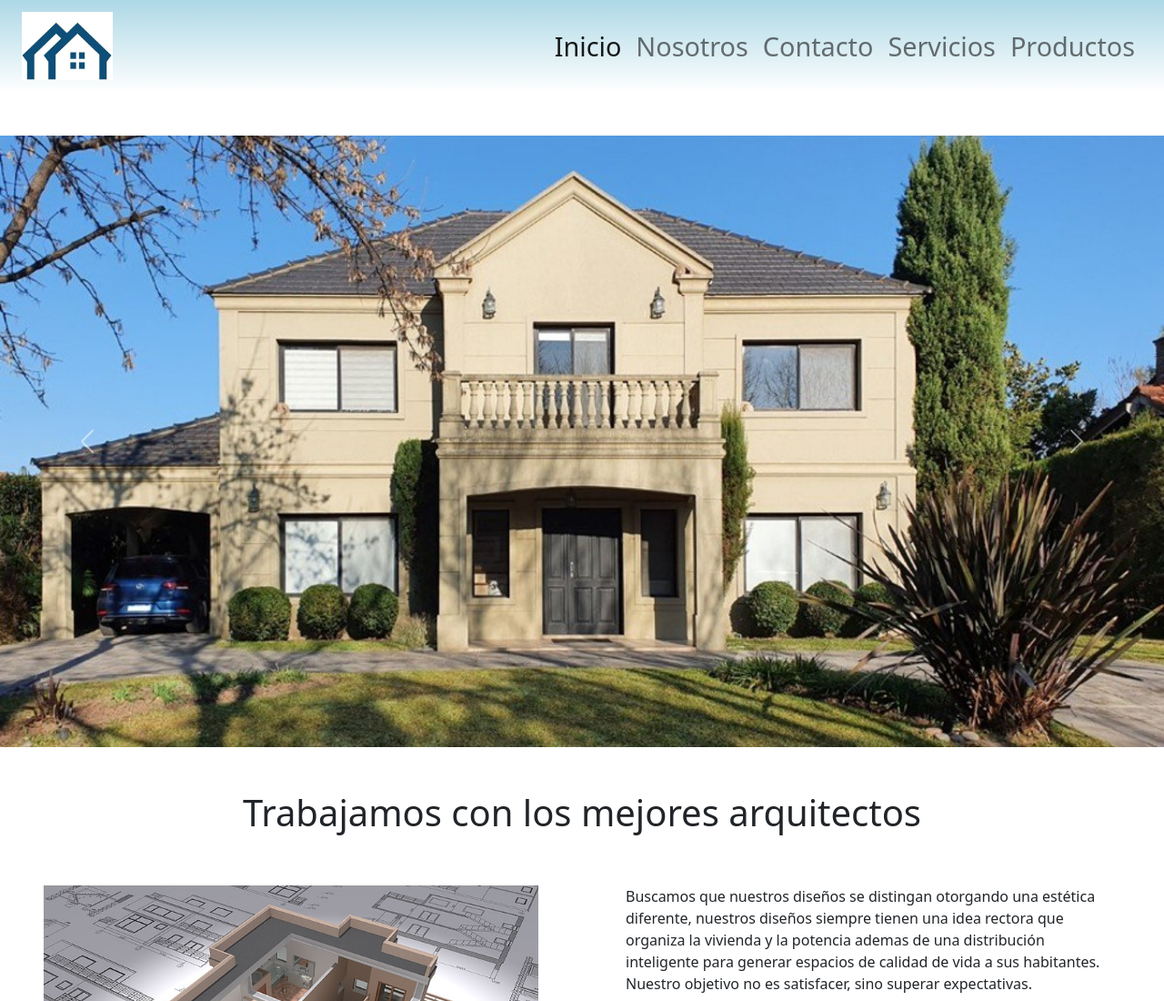
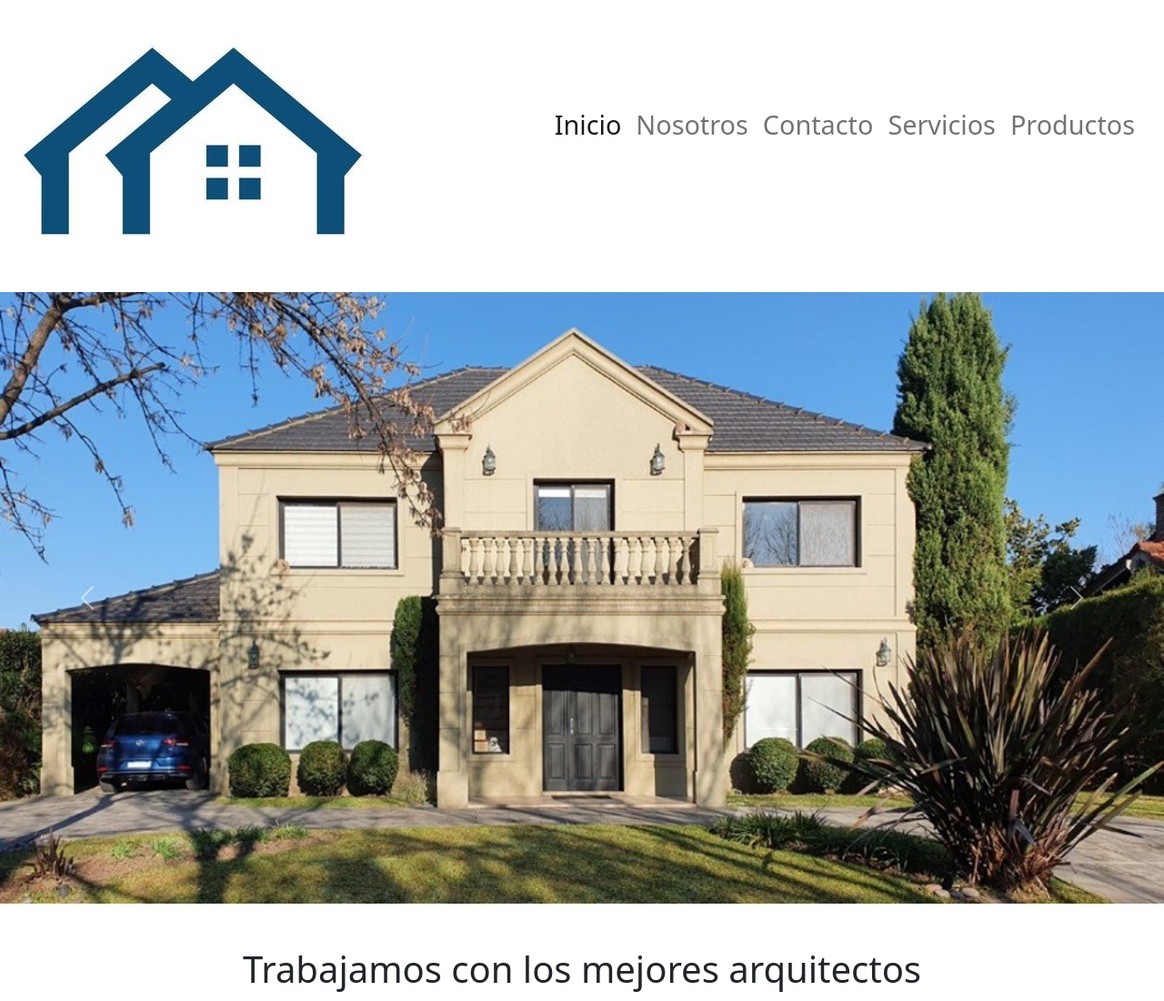
Before and after one commit to Alejo0912/ConstruccionesGarcia2.0, a website: page index.html in a window 1280 px wide. Shown: the top 1100 px of the page at 91% size. Drawn offline with nearby package versions, Linux system fonts and the light colour scheme.

Commit message:
error corregido

```diff
--- a/scss/_sass.scss
+++ /dev/null
@@ -1,13 +0,0 @@
-//mixin
-@mixin linear-gradient($background) {
-    background-color: $Color;
-}
-div{
-    @include bgColor(to bottom, lightblue, transparent);
-}
-.img {
-@extend .img;
-> .ucard {
-    @extend .img
-}
-}
--- a/scss/style.scss
+++ b/scss/style.scss
@@ -1,4 +1,3 @@
 @import "img";
 @import "mediasqueries";
 @import "cssgeneral";
-@import "sass";
```
Also changed, not shown: css/estilo.css.
